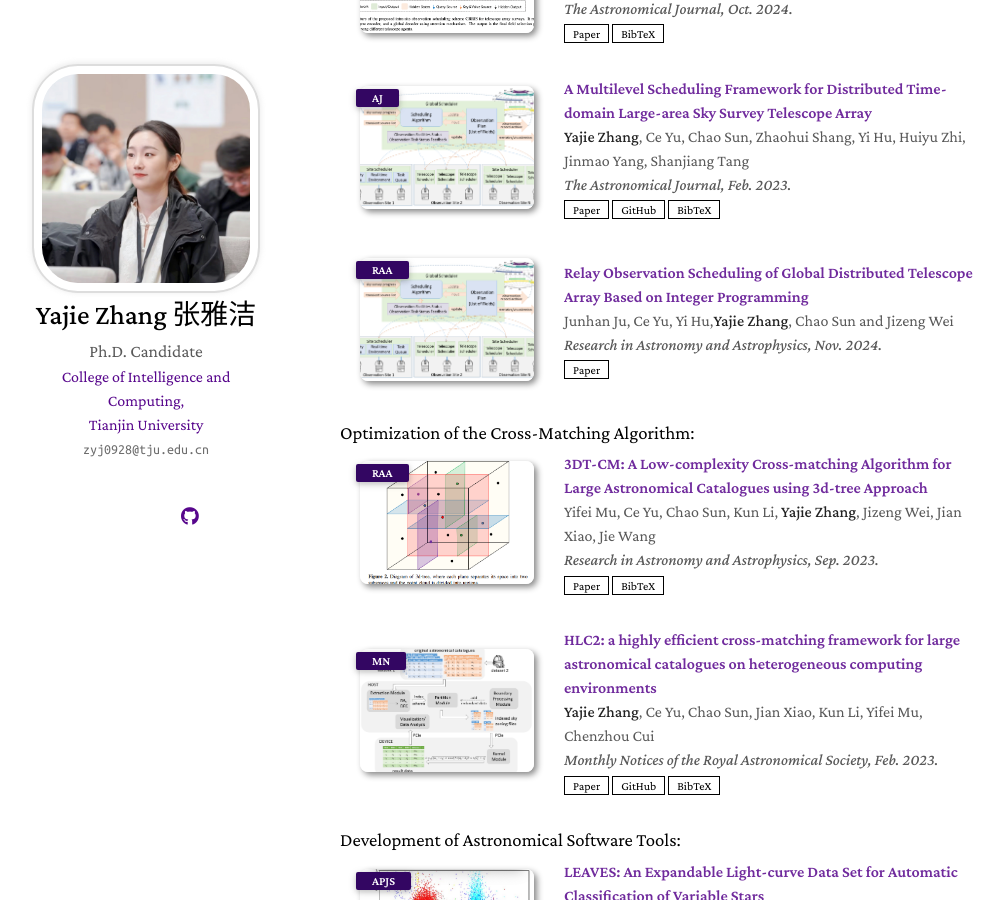
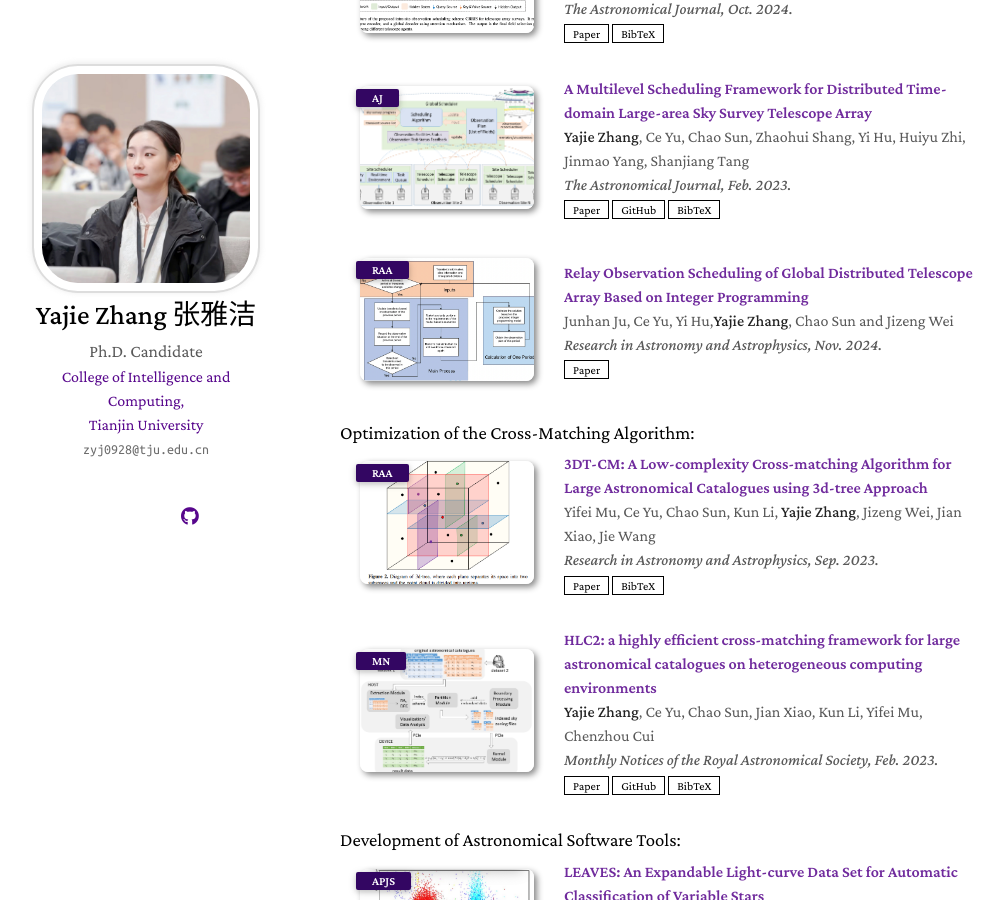
Before and after one commit to Yajie-Z/Yajie-Z.github.io, a Jekyll site: the page built from index.md, in a window 1280 px wide and 900 px high, scrolled down 722 px. Shown: the whole window, without its empty margins (130-1134 px from the left). Built offline with Jekyll 4.4.1, drawn with Linux system fonts in a browser that asks for light colours; nearby versions of some CDN libraries; a style sheet for code colours, icons or effects is not loaded; our own code applies the rules of GitHub Pages for plain Markdown files.

Commit message:
Update projects.md

```diff
--- a/_includes/projects.md
+++ b/_includes/projects.md
@@ -52,7 +52,7 @@
 <div class="pub-row">
 
   <div class="col-sm-3 abbr" style="position: relative;padding-right: 15px;padding-left: 15px;">
-    <img src="assets/img/AJ.png" class="teaser img-fluid z-depth-1">
+    <img src="assets/img/relay.png" class="teaser img-fluid z-depth-1">
     <abbr class="badge">RAA</abbr>
   </div>
 
```
